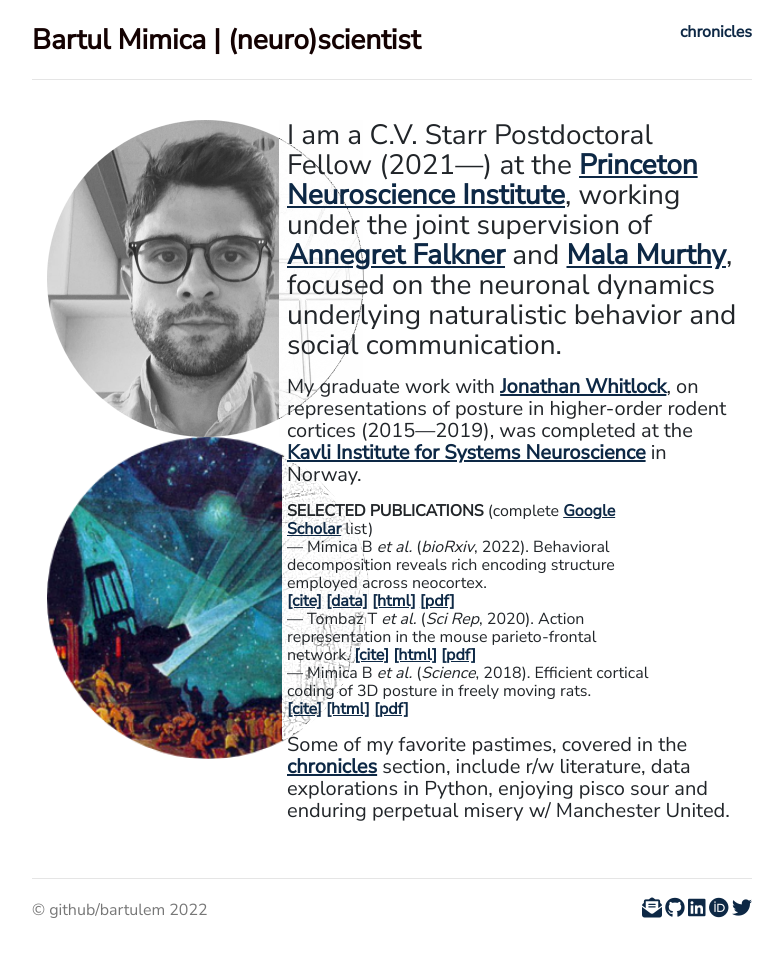
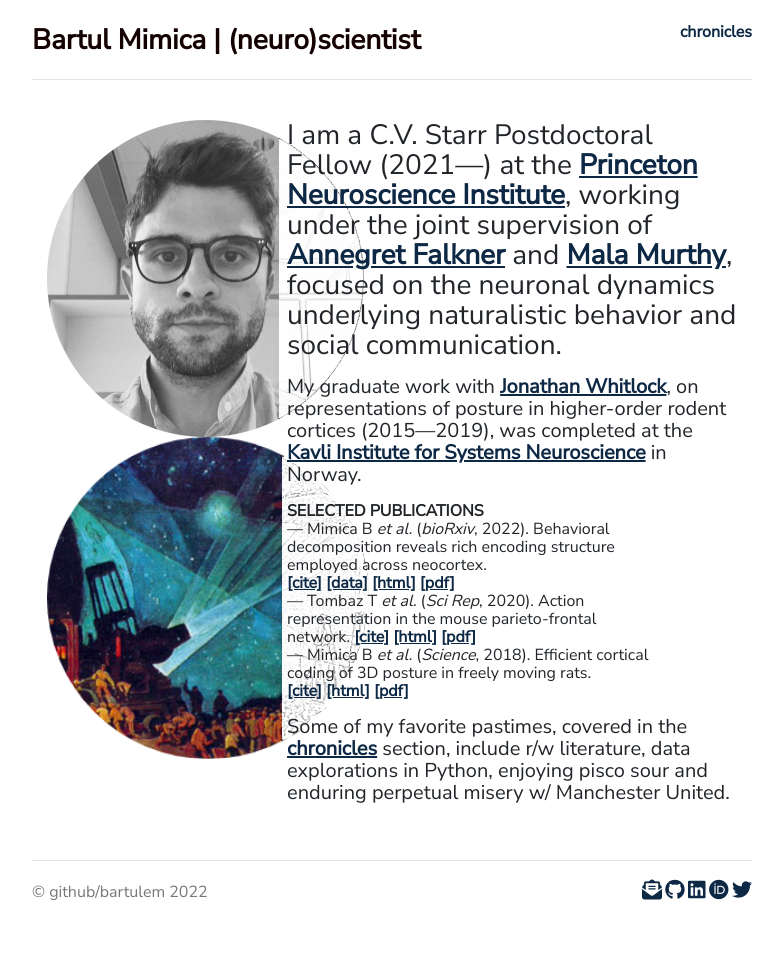
Before and after one commit to bartulem/bartulem.github.io, a Jekyll site: the page built from index.html, in a window 1280 px wide. Shown: the whole page, without its empty margins (248-1031 px from the left). Built offline with Jekyll 4.4.1, drawn with Linux system fonts in a browser that asks for light colours; nearby versions of some CDN libraries; comment, search, counter and statistics services are not loaded; a style sheet for code colours, icons or effects is not loaded.

Commit message:
change pubs layout v39

```diff
--- a/index.html
+++ b/index.html
@@ -18,7 +18,7 @@ tag: (neuro)scientist
 
 <div class="row">
 	<div class="col-sm-10">
-	<p align="left" class="publications"> <b>SELECTED PUBLICATIONS</b> (complete <a href="https://scholar.google.no/citations?user=aUeOyr8AAAAJ&hl=en" target="_blank"><u>Google Scholar</u></a> list)
+	<p align="left" class="publications"> <b>SELECTED PUBLICATIONS</b>
 	<br/> — Mimica B <em>et al.</em> (<em>bioRxiv</em>, 2022). Behavioral decomposition reveals rich encoding structure employed across neocortex. <br/> <a href="files/mimica2022.bib" download><u>[cite]</u></a> <a href="https://figshare.com/articles/dataset/Rat_3D_Tracking_E-Phys_KISN_2020_Dataset/17903834" target="_blank"><u>[data]</u></a> <a href="https://www.biorxiv.org/content/10.1101/2022.02.08.479515v2" target="_blank"><u>[html]</u></a> <a href="/files/MTBFDW_2022_bioRxiv.pdf" target="_blank"><u>[pdf]</u></a> <a class="altmetric-embed" data-badge-popover="right" data-badge-type="4" data-doi="10.1101/2022.02.08.479515" data-hide-no-mentions="false"></a>
 	<br/> — Tombaz T <em>et al.</em> (<em>Sci Rep</em>, 2020). Action representation in the mouse parieto-frontal network. <a href="files/tombaz2020.bib" download><u>[cite]</u></a> <a href="https://www.nature.com/articles/s41598-020-62089-6?error=cookies_not_supported&code=e0a538d4-9569-4b30-b2d1-d78d1c8e03b3" target="_blank"><u>[html]</u></a> <a href="/files/tombaz2020_scireports.pdf" target="_blank"><u>[pdf]</u></a> <a class="altmetric-embed" data-badge-popover="right" data-badge-type="4" data-doi="10.1038/s41598-020-62089-6" data-hide-no-mentions="true"></a>
 	<br/> — Mimica B <em>et al.</em> (<em>Science</em>, 2018). Efficient cortical coding of 3D posture in freely moving rats. <br/> <a href="/files/mimica2018.bib" download><u>[cite]</u></a> <a href="https://science.sciencemag.org/content/362/6414/584" target="_blank"><u>[html]</u></a> <a href="files/mimica2018_science.pdf" target="_blank"><u>[pdf]</u></a> <a class="altmetric-embed" data-badge-popover="right" data-badge-type="4" data-doi="10.1126/science.aau2013" data-hide-no-mentions="true"> </p>
```
